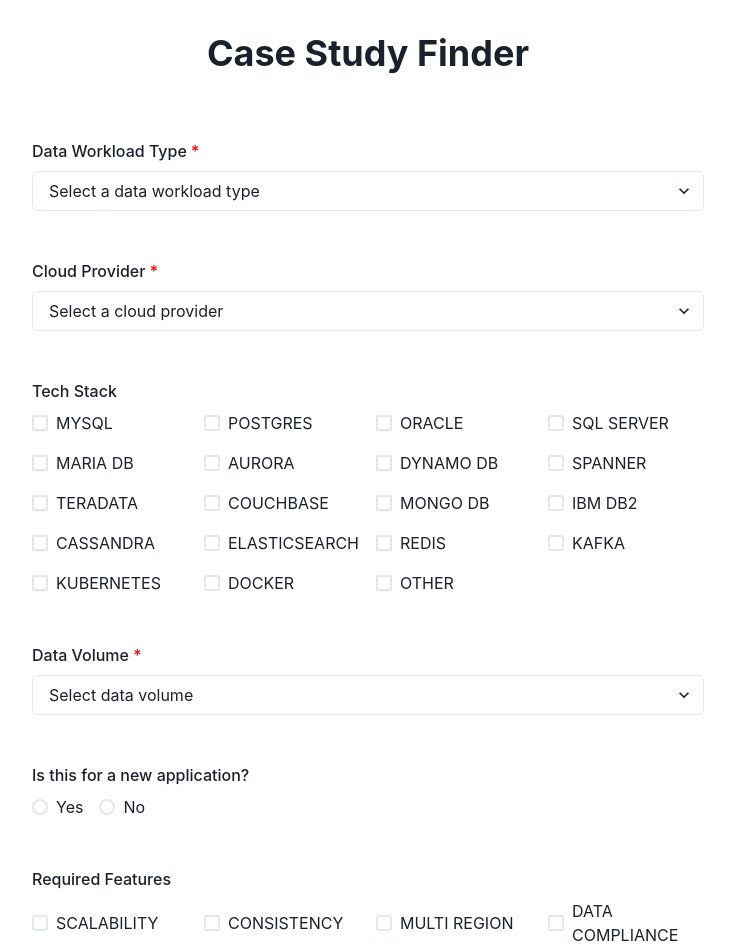
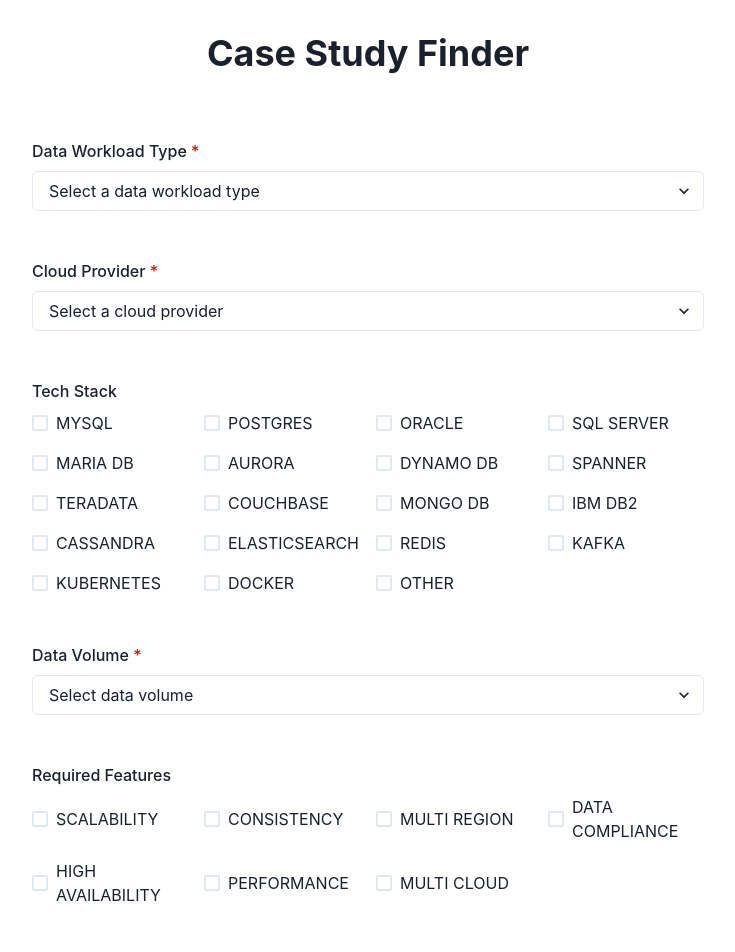
Before and after one commit to elliotpark410/CockroachDB-Use-Case-Explorer, a Next.js app: page / in a window 1280 px wide. Shown: the top 952 px of the page, without its empty margins (272-1007 px from the left). Built offline with nearby package versions, Linux system fonts and the light colour scheme.

Commit message:
remove new app question

```diff
--- a/src/components/ProspectForm.js
+++ b/src/components/ProspectForm.js
@@ -91,17 +91,6 @@ const ProspectForm = () => {
             </Field>
           </CustomFormControl>
 
-          <CustomFormControl label="Is this for a new application?">
-            <Field name="isNewApp">
-              {({ field }) => (
-                <RadioGroup {...field}>
-                  <Radio value="true" mr={4}>Yes</Radio>
-                  <Radio value="false">No</Radio>
-                </RadioGroup>
-              )}
-            </Field>
-          </CustomFormControl>
-
           <CustomFormControl label="Required Features">
             <Field name="keyFeatures">
               {({ field }) => (
--- a/src/pages/index.js
+++ b/src/pages/index.js
@@ -18,7 +18,6 @@ const validationSchema = Yup.object({
   cloudProvider: Yup.string().required('Required'),
   techStack: Yup.array(),
   dataVolume: Yup.string(),
-  isNewApp: Yup.boolean().nullable(),
   keyFeatures: Yup.array(),
   queryLatency: Yup.number().integer('Must be an integer').nullable(),
   timeline: Yup.string(),
@@ -69,7 +68,6 @@ export default function Home() {
                 cloudProvider: '',
                 techStack: [],
                 dataVolume: '',
-                isNewApp: null,
                 keyFeatures: [],
                 queryLatency: 0,
                 timeline: '',
```
